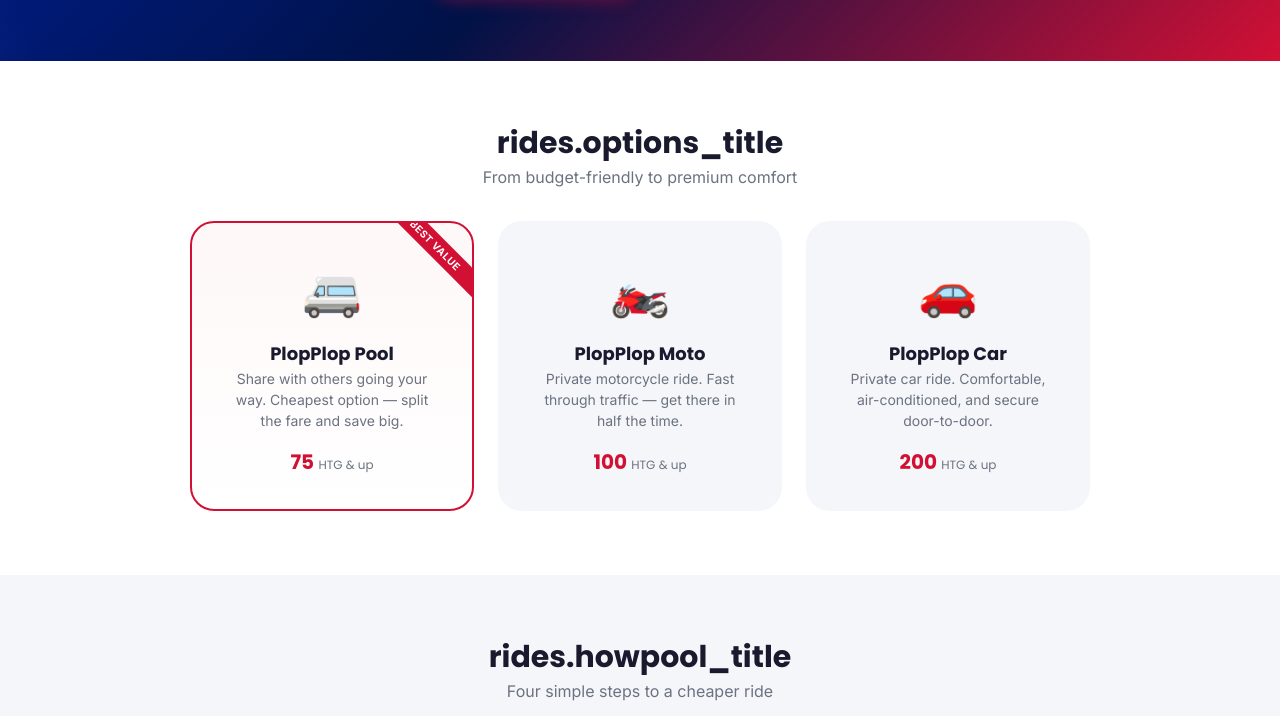
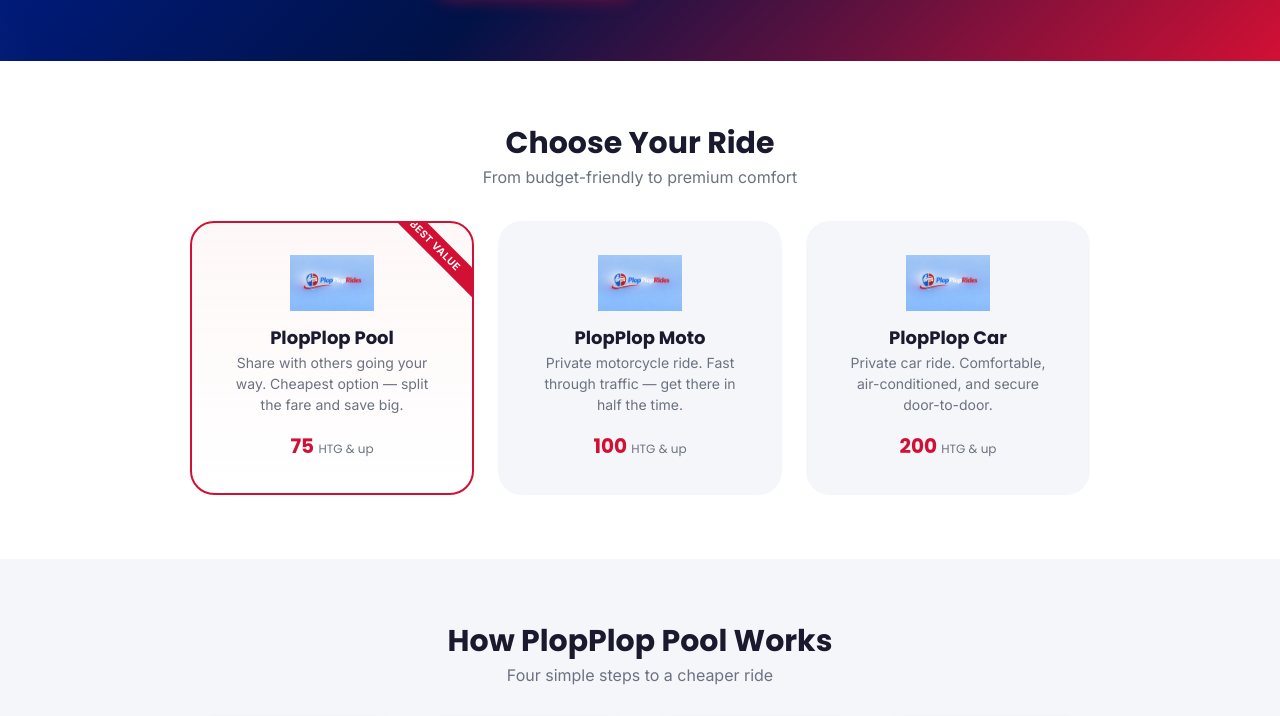
Before and after one commit to anirudhatalmale6-alt/myplopplop, a plain HTML site: page rides.html in a window 1280 px wide. Shown: the part 485-1201 px from the top of the page. Drawn offline with Linux system fonts and the light colour scheme.

Commit message:
Replace ride card emojis with PlopPlop Rides logo, fix i18n key display bug

```diff
--- a/rides.html
+++ b/rides.html
@@ -694,24 +694,24 @@
 <!-- SECTION 2: RIDE OPTIONS -->
 <section class="ride-options">
     <div class="section-heading">
-        <h2 data-i18n="rides.options_title">Choose Your Ride</h2>
+        <h2>Choose Your Ride</h2>
         <p>From budget-friendly to premium comfort</p>
     </div>
     <div class="ride-cards">
         <div class="ride-card featured">
-            <span class="ride-icon">🚐</span>
+            <img src="assets/img/plopplop-rides-logo.png" alt="PlopPlop Pool" style="height:56px;margin:0 auto var(--space-md);display:block;">
             <h3>PlopPlop Pool</h3>
             <p class="ride-desc">Share with others going your way. Cheapest option — split the fare and save big.</p>
             <div class="ride-price">75 <small>HTG &amp; up</small></div>
         </div>
         <div class="ride-card">
-            <span class="ride-icon">🏍️</span>
+            <img src="assets/img/plopplop-rides-logo.png" alt="PlopPlop Moto" style="height:56px;margin:0 auto var(--space-md);display:block;">
             <h3>PlopPlop Moto</h3>
             <p class="ride-desc">Private motorcycle ride. Fast through traffic — get there in half the time.</p>
             <div class="ride-price">100 <small>HTG &amp; up</small></div>
         </div>
         <div class="ride-card">
-            <span class="ride-icon">🚗</span>
+            <img src="assets/img/plopplop-rides-logo.png" alt="PlopPlop Car" style="height:56px;margin:0 auto var(--space-md);display:block;">
             <h3>PlopPlop Car</h3>
             <p class="ride-desc">Private car ride. Comfortable, air-conditioned, and secure door-to-door.</p>
             <div class="ride-price">200 <small>HTG &amp; up</small></div>
@@ -722,7 +722,7 @@
 <!-- SECTION 3: HOW POOL WORKS -->
 <section class="how-pool">
     <div class="section-heading">
-        <h2 data-i18n="rides.howpool_title">How PlopPlop Pool Works</h2>
+        <h2>How PlopPlop Pool Works</h2>
         <p>Four simple steps to a cheaper ride</p>
     </div>
     <div class="pool-steps">
@@ -809,7 +809,7 @@
 <!-- SECTION 5: FARE ESTIMATOR -->
 <section class="fare-estimator" id="fare-estimator">
     <div class="section-heading">
-        <h2 data-i18n="rides.fare_title">Estimate Your Fare</h2>
+        <h2>Estimate Your Fare</h2>
         <p>See how much you'll save with PlopPlop</p>
     </div>
     <div class="fare-card">
```
